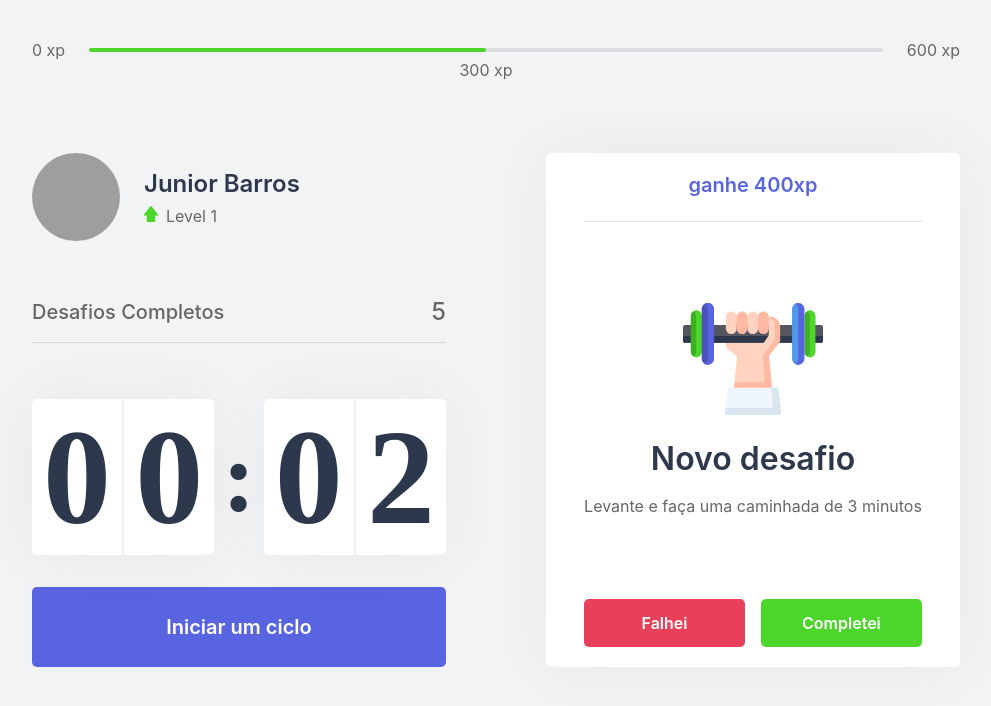
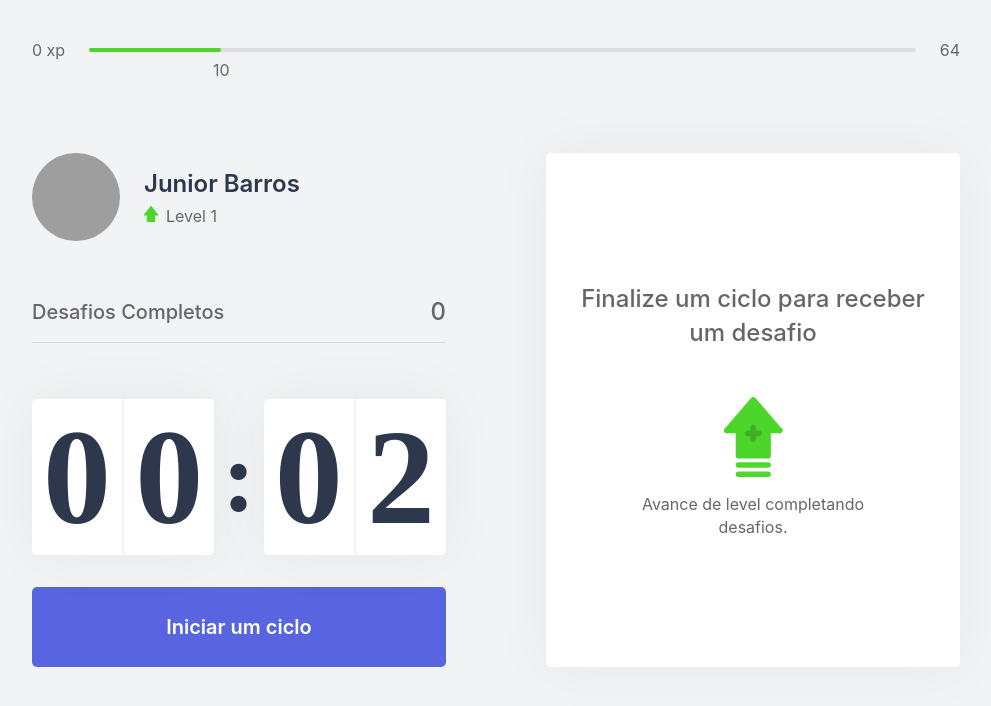
Before and after one commit to Sylvn001/Recon-Training, a Next.js app in the folder recon-training/: page / in a window 1280 px wide. Shown: the top 706 px of the page, without its empty margins (144-1135 px from the left). Built offline with nearby package versions, Linux system fonts and the light colour scheme; grey boxes are pictures that could not be loaded.

Commit message:
Function to reset challenges and context implemented

```diff
--- /dev/null
+++ b/recon-training/challenges.json
@@ -0,0 +1,62 @@
+[
+  {
+    "type": "body",
+    "description": "Estique um de seus braços com a palma da mão virada para frente e puxe os dedos para cima por 10 segundos por mão.",
+    "amount": 80
+  },
+  {
+    "type": "body",
+    "description": "Estique seu braço contra o peito e puxe-o utilizando o outro braço por 10 segundos por braço.",
+    "amount": 60
+  },
+  {
+    "type": "body",
+    "description": "Puxe seu pescoço com a ajuda da mão para a direita e para a esquerda, permanecendo na posição por alguns segundos.",
+    "amount": 70
+  },
+  {
+    "type": "body",
+    "description": "Com as duas mãos na parte de trás da cabeça, leve-a para baixo, alongando a parte de trás da região.",
+    "amount": 60
+  },
+  {
+    "type": "body",
+    "description": "Cruze as pernas e desça com as mãos esticadas em direção ao chão. Repita o movimento com a outra perna na frente.",
+    "amount": 100
+  },
+  {
+    "type": "body",
+    "description": "Sentado, abra as pernas e tente encostar as palmas das mãos no chão, repita 3 vezes por 5 segundos.",
+    "amount": 80
+  },
+  {
+    "type": "body",
+    "description": "Puxe o joelho de encontro ao peito e segure, troque de perna após 10 segundos.",
+    "amount": 50
+  },
+  {
+    "type": "body",
+    "description": "Sentado, cruze uma perna e incline seu tronco à frente, troque de perna após 10 segundos.",
+    "amount": 80
+  },
+  {
+    "type": "eye",
+    "description": "Sentado, feche os olhos e cubra-os com as palmas da mão durante 2 minutos, depois abra normalmente.",
+    "amount": 90
+  },
+  {
+    "type": "eye",
+    "description": "Em algum ambiente aberto, olhe o mais longe que puder em quatro direções por 3s, mexa apenas os olhos. Repita 3 vezes.",
+    "amount": 140
+  },
+  {
+    "type": "eye",
+    "description": "Usando os polegares, massage a área abaixo das sobrancelhas em movimentos circulares por 15 segundos.",
+    "amount": 70
+  },
+  {
+    "type": "body",
+    "description": "Em pé, gire a cintura o máximo que puder para a esquerda, segure por cinco segundos. Repita para a direita.",
+    "amount": 90
+  }
+]
--- a/recon-training/src/components/ChallengeBox.tsx
+++ b/recon-training/src/components/ChallengeBox.tsx
@@ -1,22 +1,25 @@
+import {useContext} from 'react';
+import { ChallengesContext } from '../contexts/ChallengesContext';
 import styles from '../css/components/ChallengeBox.module.css'
 
+
 export default function ChallengeBox(){
-  const hasActiveChallenge = true;
+  const {activeChallenge, resetChallenge} = useContext(ChallengesContext)
 
   return(
     <div className={styles.challengeBoxContainer}>
-      {hasActiveChallenge ? (
+      {activeChallenge ? (
         <div className={styles.challengeActive}>
-          <header>ganhe 400xp</header>
+          <header>{activeChallenge.amount}</header>
 
           <main>
-              <img src="icons/body.svg"/>
+              <img src={`icons/${activeChallenge.type}.svg`}/>
               <strong>Novo desafio</strong>
-              <p>Levante e faça uma caminhada de 3 minutos</p>
+              <p>{activeChallenge.description}</p>
           </main>
 
           <footer>
-            <button type="button" className={styles.challengeFailedButton}>
+            <button onClick={resetChallenge} type="button" className={styles.challengeFailedButton}>
               Falhei
               </button>
             <button type="button" className={styles.challengeSuccededButton}>
--- a/recon-training/src/components/CompletedChallenges.tsx
+++ b/recon-training/src/components/CompletedChallenges.tsx
@@ -1,10 +1,14 @@
+import { useContext } from 'react'
+import { ChallengesContext } from '../contexts/ChallengesContext'
 import styles from '../css/components/CompletedChallenges.module.css'
 
 export function CompletedChallenges(){
+  const {challengesCompleted} = useContext(ChallengesContext)
+
   return(
     <div className={styles.completedChallengesContainer}>
       <span>Desafios Completos</span>
-      <span>5</span>
+      <span>{challengesCompleted}</span>
     </div>
   )
 }
--- a/recon-training/src/components/Countdown.tsx
+++ b/recon-training/src/components/Countdown.tsx
@@ -1,14 +1,15 @@
-import { useState, useEffect } from 'react'
+import { useState, useEffect, useContext } from 'react'
+import { ChallengesContext } from '../contexts/ChallengesContext';
 import styles from '../css/components/Countdown.module.css'
 
 export function Countdown(){
-
+  const {startNewChallenge} = useContext(ChallengesContext)
   let countdownTimeout: NodeJS.Timeout;
 
   const [hasFinished, setHasFinished] = useState(false);
 
   const [time, setTime] = useState(1 * 2);
-  const [isActive, setIsActive] = useState(false)
+  const [isActive, setIsActive] = useState(false);
 
   const minutes = Math.floor(time / 60);
   const seconds = time % 60;
@@ -32,8 +33,9 @@ export function Countdown(){
       }, 1000)
     }else if(isActive && time == 0){
       console.log("finalizado")
-      setHasFinished(true)
-      setIsActive(false)
+      setHasFinished(true);
+      setIsActive(false);
+      startNewChallenge();
     }
   } , [isActive, time] )
 
--- a/recon-training/src/components/ExperienceBar.tsx
+++ b/recon-training/src/components/ExperienceBar.tsx
@@ -1,16 +1,21 @@
+import { useContext } from 'react'
+import { ChallengesContext } from '../contexts/ChallengesContext'
 import styles from '../css/components/ExperienceBar.module.css'
 
 export function ExperienceBar(){
+  const {currentExperience, experienceToNextLevel} = useContext(ChallengesContext)
+  const percentToNextLevel = Math.round((currentExperience * 100) / experienceToNextLevel  )
+
     return (
       <header className={styles.experienceBar}>
           <span>0 xp</span>
           <div>
-              <div style={{width: '50%'}}/>
-              <span className={styles.currentExperience} style={{left: '50%'}}>
-                  300 xp
+              <div style={{width: `${percentToNextLevel}%` }}/>
+              <span className={styles.currentExperience} style={{left: `${percentToNextLevel}%` }}>
+                  {currentExperience}
               </span>
           </div>
-          <span>600 xp</span>
+          <span>{experienceToNextLevel}</span>
       </header>
     )
 }
--- /dev/null
+++ b/recon-training/src/contexts/ChallengesContext.tsx
@@ -0,0 +1,68 @@
+import {createContext, ReactNode, useState} from 'react'
+import challenges from '../../challenges.json'
+
+interface Challenge{
+  type: 'body' | 'eye';
+  description: string;
+  amount: number
+}
+
+interface ChallengesContextData{
+  level: number;
+  currentExperience: number;
+  challengesCompleted: number;
+  levelUp: () => void;
+  startNewChallenge: () => void;
+  activeChallenge: Challenge;
+  resetChallenge:  () => void;
+  experienceToNextLevel: number;
+}
+
+interface ChallengesProviderProps{
+  children: ReactNode
+}
+
+export const ChallengesContext = createContext({} as ChallengesContextData)
+
+
+export function ChallengesProvider({children}: ChallengesProviderProps) {
+  const [level,setLevel] = useState(1)
+  const [currentExperience, setCurrentExperience] = useState(10);
+  const [challengesCompleted, setChallengesCompleted] = useState(0)
+
+  const [activeChallenge, setActiveChallenge] = useState(null)
+
+  const experienceToNextLevel = Math.pow((level +1) * 4,2)
+
+  function levelUp(){
+    setLevel(level+1);
+  }
+
+  function startNewChallenge(){
+    const randomChallengeIndex = Math.floor(Math.random() * challenges.length)
+    const challenge = challenges[randomChallengeIndex]
+
+    setActiveChallenge(challenge);
+  }
+
+  function resetChallenge(){
+    setActiveChallenge(null)
+  }
+
+
+  return(
+    <ChallengesContext.Provider value={{
+      level,
+      levelUp,
+      currentExperience,
+      challengesCompleted,
+      startNewChallenge,
+      activeChallenge,
+      resetChallenge,
+      experienceToNextLevel,
+      }}>
+
+      {children}
+    </ChallengesContext.Provider>
+  )
+}
--- a/recon-training/src/css/components/ChallengeBox.module.css
+++ b/recon-training/src/css/components/ChallengeBox.module.css
@@ -89,7 +89,7 @@
   font-size: 1rem;
   font-weight: 600;
 
-  transition: filter 0.02s;
+  transition: filter 0.2s;
 
 }
 
@@ -101,6 +101,6 @@
   background: var(--green);
 }
 
-.challengedActive footer button:hover{
+.challengeActive footer button:hover{
   filter: brightness(0.9);
 }
--- a/recon-training/src/pages/_app.tsx
+++ b/recon-training/src/pages/_app.tsx
@@ -1,8 +1,15 @@
 import '../css/global.css'
 
+import {ChallengesContext, ChallengesProvider} from '../contexts/ChallengesContext'
+import { useState } from 'react'
 
 function MyApp({ Component, pageProps }) {
-  return <Component {...pageProps} />
+
+  return(
+    <ChallengesProvider>
+      <Component {...pageProps}/>
+    </ChallengesProvider>
+  )
 }
 
 export default MyApp
```
